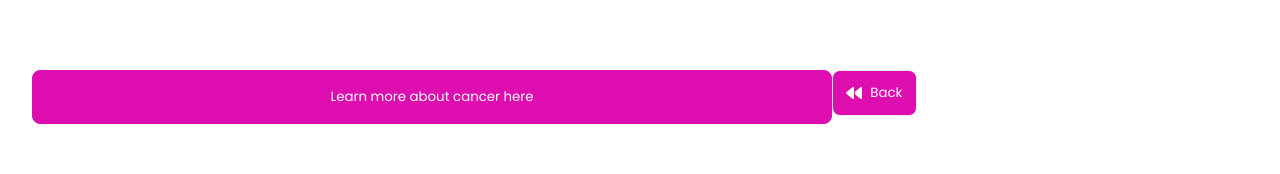
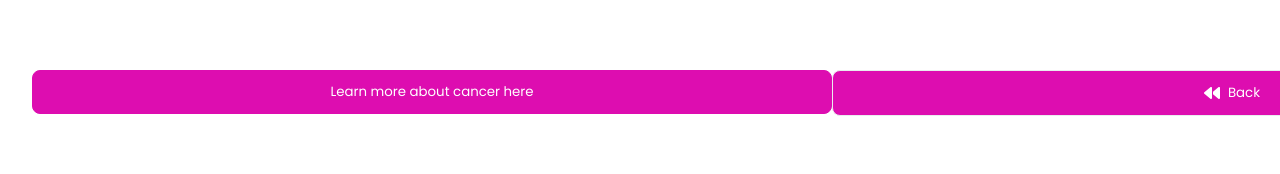
Before and after one commit to adedotunolamide01/AGJ-Group-Project, a React (Create React App) app: page /cancer in a window 1280 px wide. Shown: the part 2166-2340 px from the top of the page. Built offline with nearby package versions, Linux system fonts and the light colour scheme; no server answers; sample sign-in values are in the browser's storage; the HTML template or start-up script is replaced by a standard one.

Commit message:
back buttons from appointment and healthinfo fixed

```diff
--- a/src/components/Appointment/AppointmentHomePage/AppointmentHomePage.css
+++ b/src/components/Appointment/AppointmentHomePage/AppointmentHomePage.css
@@ -49,6 +49,7 @@ p {
   justify-content: center;
   align-items: center;
   gap: 0.5rem;
+  width: 100%;
 }
 
 .appointment-back-svg {
--- a/src/components/Appointment/AppointmentHomePage/AppointmentHomePage.js
+++ b/src/components/Appointment/AppointmentHomePage/AppointmentHomePage.js
@@ -1,7 +1,7 @@
-import './AppointmentHomePage.css';
-import { Link } from 'react-router-dom';
-import Patiencenav from '../../Navbar/Patiencenav';
-import Footer from '../../Footer/Footer';
+import "./AppointmentHomePage.css";
+import { Link } from "react-router-dom";
+import Patiencenav from "../../Navbar/Patiencenav";
+import Footer from "../../Footer/Footer";
 
 const AppointmentHome = () => {
   return (
@@ -34,7 +34,7 @@ const AppointmentHome = () => {
         </div>
       </div>
       <div className="appointment-button">
-        <Link>
+        <Link to="/patiencehome">
           <button className="btn">
             <svg
               className="appointment-back-svg"
--- a/src/components/HealthInformation/Diabetes/Diabetes.css
+++ b/src/components/HealthInformation/Diabetes/Diabetes.css
@@ -66,7 +66,7 @@ p {
 }
 
 .learn-btn {
-  padding: 1rem 2rem;
+  padding: 0.7rem 2rem;
   border-radius: 0.5rem;
   background-color: #dd0db0;
   color: white;
--- a/src/components/HealthInformation/HealthInfoHomePage/HealthInfo.js
+++ b/src/components/HealthInformation/HealthInfoHomePage/HealthInfo.js
@@ -60,7 +60,7 @@ const HealthInformation = () => {
         </p>
 
         <div className="healthinfo-button">
-          <Link>
+          <Link to="/patiencehome">
             <button className="btn">
               <svg
                 className="healthinfo-back-svg"
```
Also changed, not shown: 1 other file (tests, documents, lock files or other folders).
